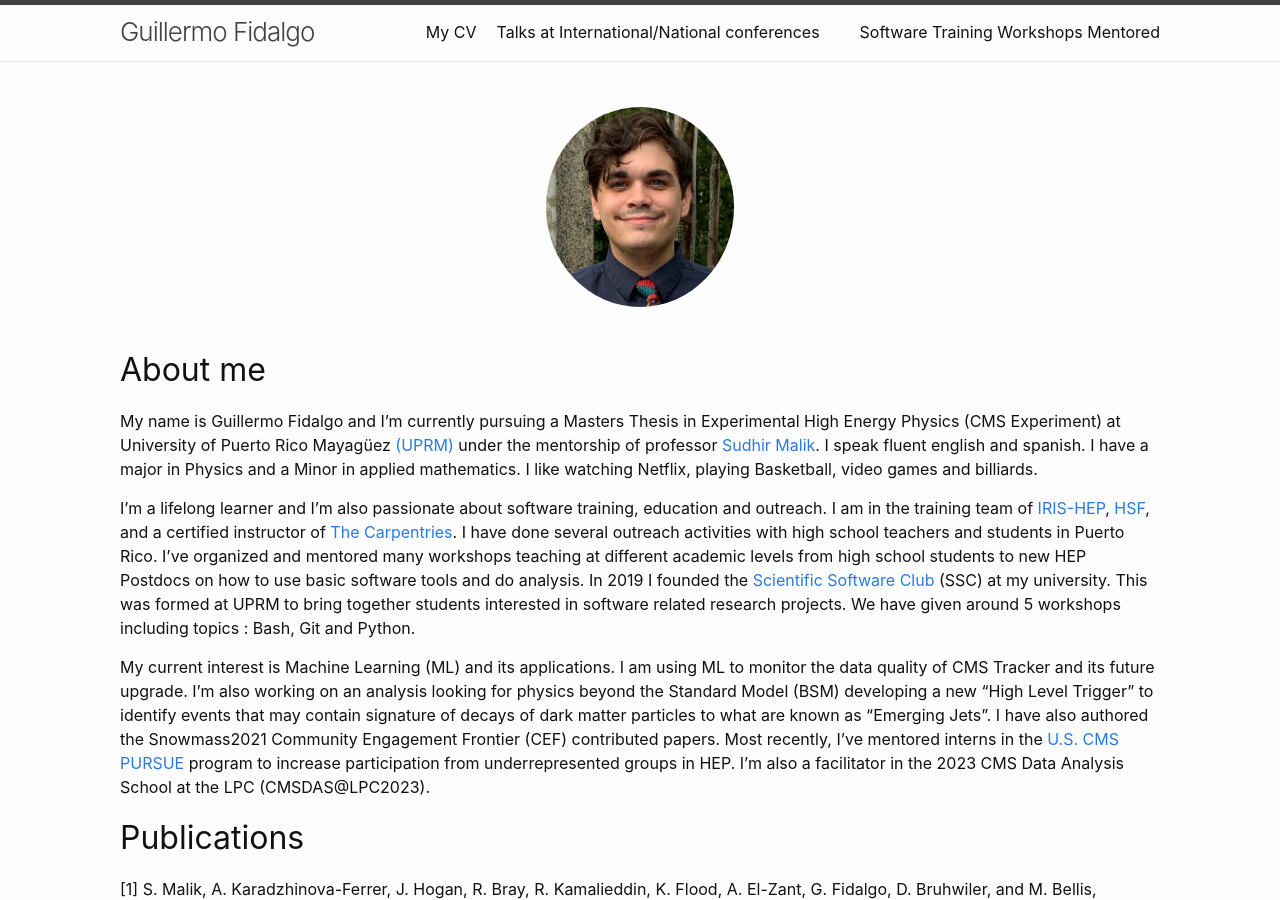
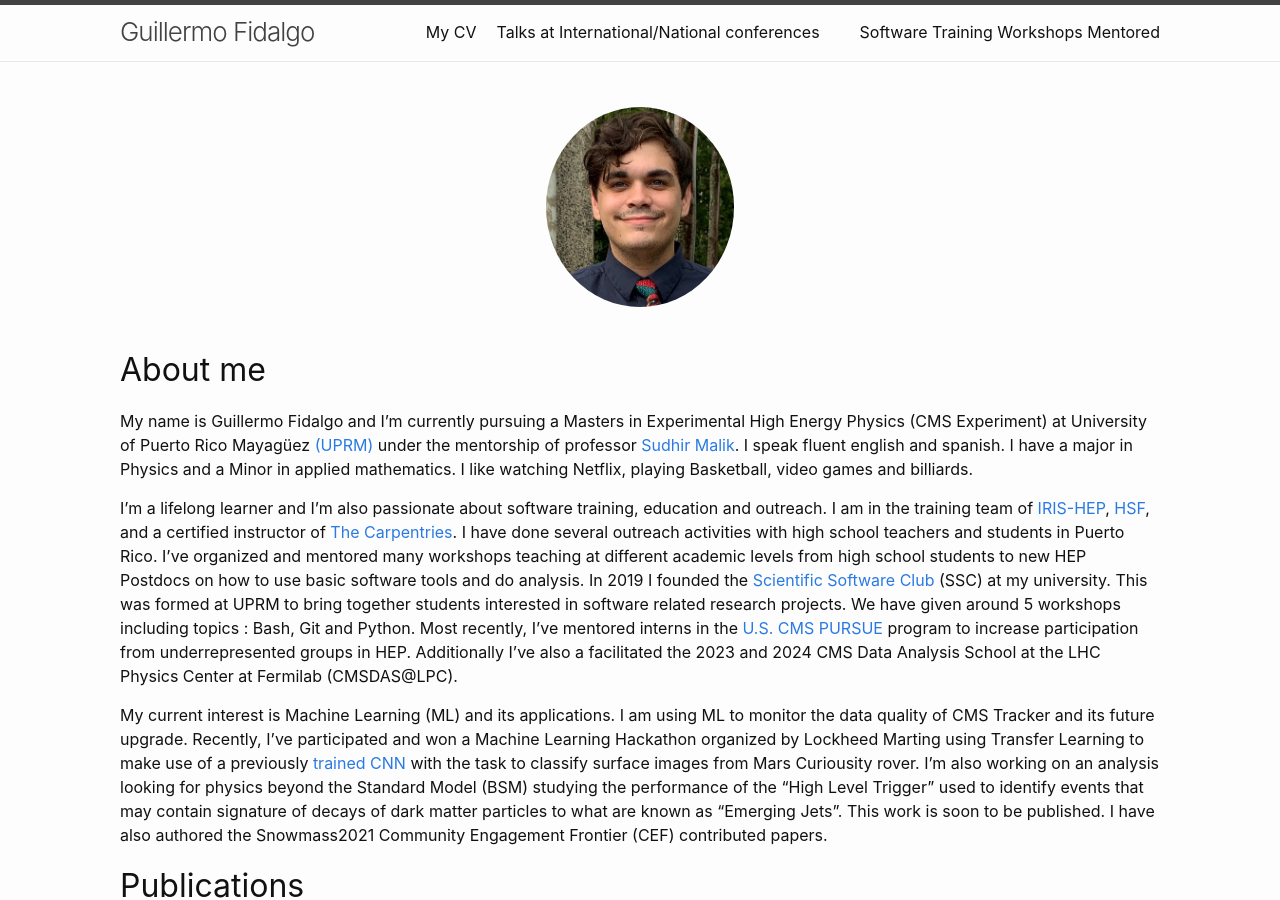
Before and after one commit to GuillermoFidalgo/guillermofidalgo.github.io, a Jekyll site: the page built from index.md, in a window 1280 px wide and 900 px high. Built offline with Jekyll 4.4.1, drawn with Linux system fonts in a browser that asks for light colours.

Commit message:
add more info and fixe about me

```diff
--- a/index.md
+++ b/index.md
@@ -15,11 +15,12 @@ layout: home
 <br>
 # About me
 
-My name is Guillermo Fidalgo and I'm currently pursuing a Masters Thesis in Experimental High Energy Physics (CMS Experiment) at University of Puerto Rico Mayagüez [(UPRM)](https://www.uprm.edu/portada/) under the mentorship of professor [Sudhir Malik](http://charma.uprm.edu/~malik/). I speak fluent english and spanish. I have a major in Physics and a Minor in applied mathematics. I like watching Netflix, playing Basketball, video games and billiards.
+My name is Guillermo Fidalgo and I'm currently pursuing a Masters in Experimental High Energy Physics (CMS Experiment) at University of Puerto Rico Mayagüez [(UPRM)](https://www.uprm.edu/portada/) under the mentorship of professor [Sudhir Malik](http://charma.uprm.edu/~malik/). I speak fluent english and spanish. I have a major in Physics and a Minor in applied mathematics. I like watching Netflix, playing Basketball, video games and billiards.
 
-I'm a lifelong learner and I'm also passionate about software training, education and outreach. I am in the training team of [IRIS-HEP](https://iris-hep.org/ssc.html), [HSF](https://hepsoftwarefoundation.org/workinggroups/training.html), and a certified instructor of [The Carpentries](https://carpentries.org/). I have done several outreach activities with high school teachers and students in Puerto Rico. I've organized and mentored many workshops teaching at different academic levels from high school students to new HEP Postdocs on how to use basic software tools and do analysis. In 2019 I founded the [Scientific Software Club](https://sites.google.com/upr.edu/ssc-uprm/home?authuser=0) (SSC) at my university. This was formed at UPRM to bring together students interested in software related research projects. We have given around 5 workshops including topics : Bash, Git and Python.
+I'm a lifelong learner and I'm also passionate about software training, education and outreach. I am in the training team of [IRIS-HEP](https://iris-hep.org/ssc.html), [HSF](https://hepsoftwarefoundation.org/workinggroups/training.html), and a certified instructor of [The Carpentries](https://carpentries.org/). I have done several outreach activities with high school teachers and students in Puerto Rico. I've organized and mentored many workshops teaching at different academic levels from high school students to new HEP Postdocs on how to use basic software tools and do analysis. In 2019 I founded the [Scientific Software Club](https://sites.google.com/upr.edu/ssc-uprm/home?authuser=0) (SSC) at my university. This was formed at UPRM to bring together students interested in software related research projects. We have given around 5 workshops including topics : Bash, Git and Python.  Most recently, I've mentored interns in the [U.S. CMS PURSUE](https://sites.google.com/upr.edu/uscms-pursue/) program to increase participation from underrepresented groups in HEP.  Additionally I've also a facilitated the 2023 and 2024 CMS Data Analysis School at the LHC Physics Center at Fermilab (CMSDAS@LPC).
 
-My current interest is Machine Learning (ML) and its applications. I am using ML to monitor the data quality of CMS Tracker and its future upgrade. I'm also working on an analysis looking for physics beyond the Standard Model (BSM) developing a new "High Level Trigger" to identify events that may contain signature of decays of dark matter particles to what are known as "Emerging Jets".  I have also authored the Snowmass2021 Community Engagement Frontier (CEF) contributed papers. Most recently, I've mentored interns in the [U.S. CMS PURSUE](https://sites.google.com/upr.edu/uscms-pursue/) program to increase participation from underrepresented groups in HEP. I'm also a facilitator in the 2023 CMS Data Analysis School at the LPC (CMSDAS@LPC2023).
+My current interest is Machine Learning (ML) and its applications. I am using ML to monitor the data quality of CMS Tracker and its future upgrade. Recently, I've participated and won a Machine Learning Hackathon organized by Lockheed Marting using Transfer Learning to make use of a previously [trained CNN](https://github.com/GuillermoFidalgo/ItDepends/tree/final) with the task to classify surface images from Mars Curiousity rover. I'm also working on an analysis looking for physics beyond the Standard Model (BSM) studying the performance of the "High Level Trigger" used to identify events that may contain signature of decays of dark matter particles to what are known as "Emerging Jets". This work is soon to be published.
+  I have also authored the Snowmass2021 Community Engagement Frontier (CEF) contributed papers.
 
 # Publications
 
```
